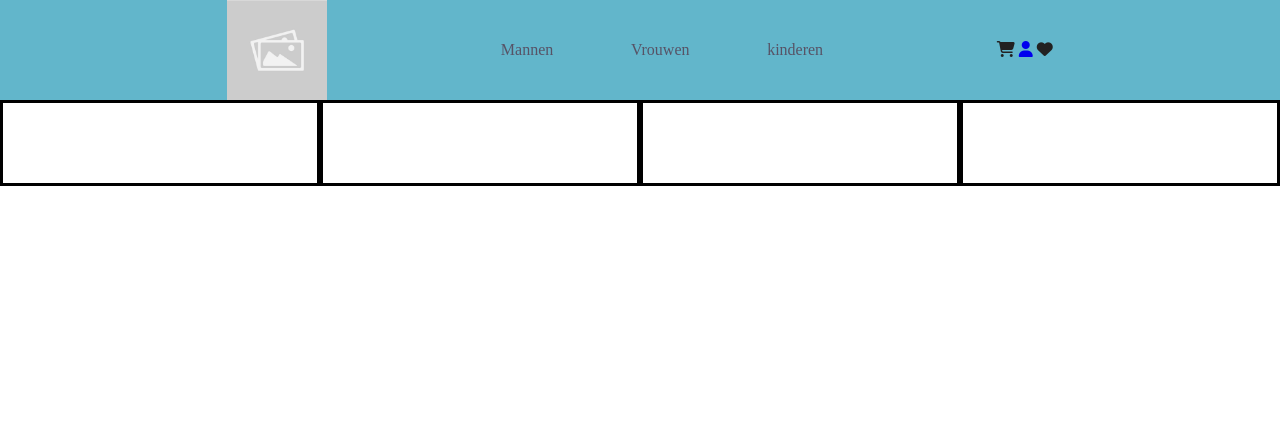
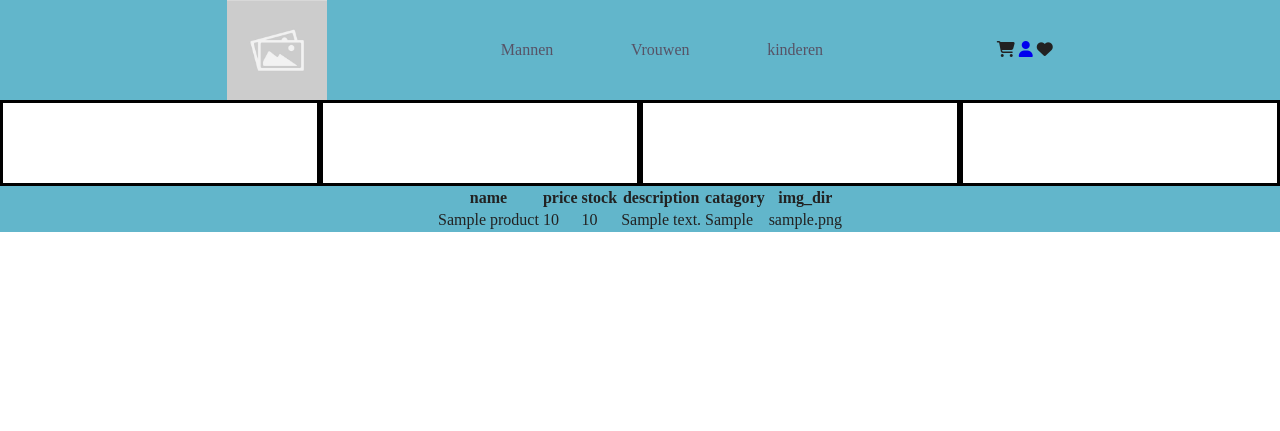
Before and after one commit to TjeerdK/Project-winkeltje-, a PHP site: page / in a window 1280 px wide. Shown: the top 431 px of the page. Run offline with PHP 8.4, Linux system fonts and the light colour scheme; tables that the repository leaves empty or names only in its code hold one stand-in row (values such as "Sample post"); data that the repository does not hold is empty; a stand-in replaces the project's code that opens the database connection; some libraries are stand-ins or nearby versions.

Commit message:
itemsop index.php

```diff
--- a/index.php
+++ b/index.php
@@ -1,6 +1,35 @@
-<?php require_once('header.php')?>
+<?php
+        require_once('backend/config.php');
+        require_once('header.php');
+?>
     <main>
+    <?php
+            require_once('backend/conn.php');
+            $query = "SELECT * FROM products ";
+            $statement = $conn->prepare($query);
+            $statement->execute();
+            $product = $statement->fetchAll(PDO::FETCH_ASSOC);
+        ?>
 
+        <table>
+            <tr>
+                <th>name</th>
+                <th>price</th>
+                <th>stock</th>
+                <th>description</th>
+                <th>catagory</th>
+                <th>img_dir</th>
+            </tr>
+            <?php foreach ($product as $p): ?>
+                <tr>
+                    <td><?php echo $p["name"];?></td>
+                    <td><?php echo $p["price"];?></td>
+                    <td><?php echo $p["stock"];?></td>
+                    <td><?php echo $p["description"];?></td>
+                    <td><?php echo $p["catagory"];?></td>
+                    <td><?php echo $p["img_dir"];?></td>
+            <?php endforeach ?>
+        </table>
     </main>
     <div class="bottom">
     <?php require_once('footer.php')?>
```
